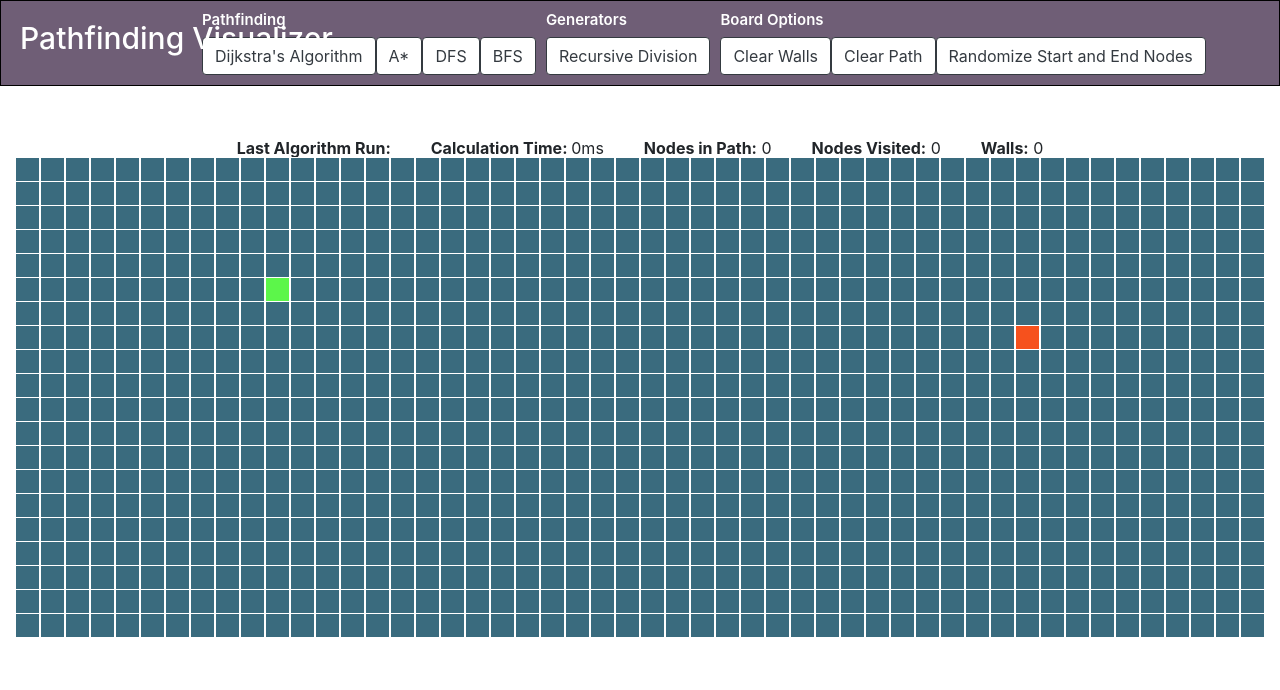
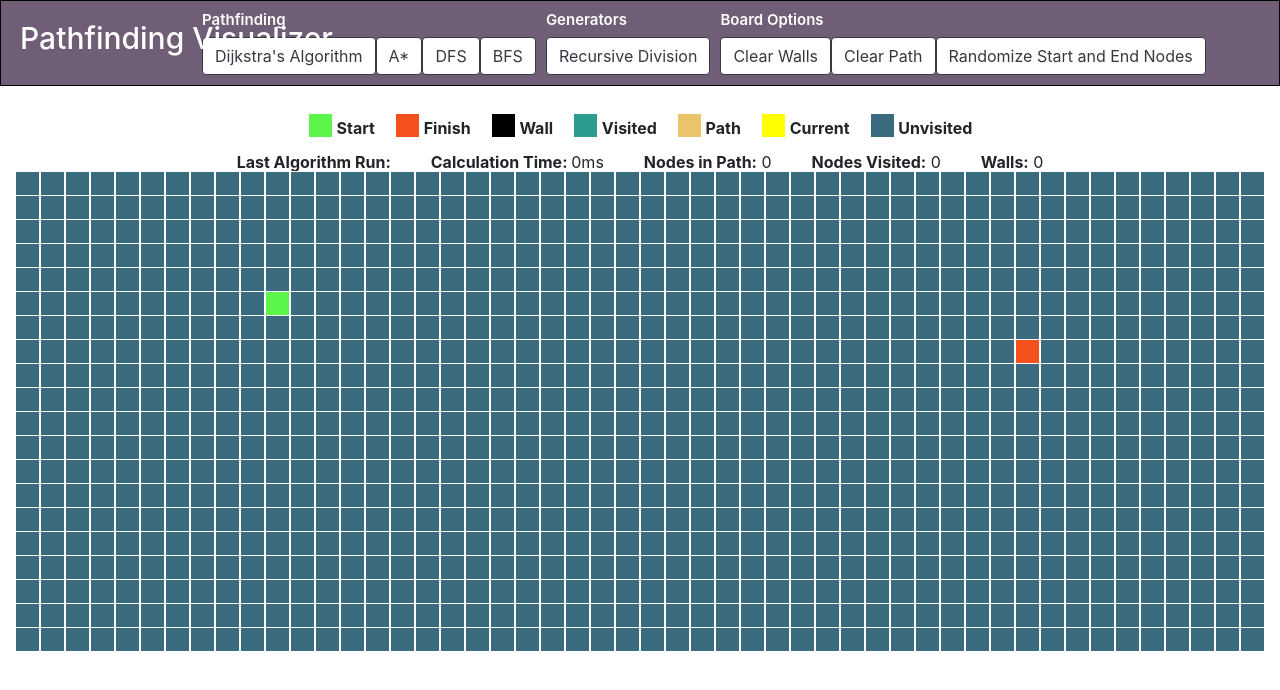
Before and after one commit to adamjamesadair/pathfinding-visualizer, a React (Create React App) app: page / in a window 1280 px wide. Shown: the top 690 px of the page. Built offline with nearby package versions, Linux system fonts and the light colour scheme.

Commit message:
Added legend

```diff
--- a/src/AlgoVisualizer/AlgoVisualizer.css
+++ b/src/AlgoVisualizer/AlgoVisualizer.css
@@ -1,5 +1,5 @@
 .grid-container {
-  margin-top: 50px;
+  margin-top: 20px;
 }
 
 .title {
--- a/src/AlgoVisualizer/AlgoVisualizer.jsx
+++ b/src/AlgoVisualizer/AlgoVisualizer.jsx
@@ -1,6 +1,7 @@
 import React, {Component} from 'react';
 import Node from './Node/Node';
 import Stats from './Stats/Stats';
+import Legend from './Legend/Legend';
 
 import {visualizeDijkstra} from '../Algorithms/Search/dijkstra';
 import {visualizeAStar} from '../Algorithms/Search/aStar';
@@ -169,6 +170,7 @@ export default class AlgoVisualizer extends Component {
                 </div>
 
                 <div className="grid-container">
+                    <Legend></Legend>
                     <Stats
                         runTimeSeconds={runTimeSeconds}
                         numNodesInPath={numNodesInPath}
--- /dev/null
+++ b/src/AlgoVisualizer/Legend/Legend.css
@@ -0,0 +1,10 @@
+.legend-component {
+  display: inline-block;
+  margin: auto;
+  padding: 10px;
+}
+
+.legend-item {
+  display: inline-block;
+  margin: 0 10px;
+}
--- /dev/null
+++ b/src/AlgoVisualizer/Legend/Legend.jsx
@@ -0,0 +1,26 @@
+import React, {Component} from 'react';
+import './Legend.css';
+import '../Node/Node.css';
+
+export default class Legend extends Component {
+    constructor(props) {
+        super(props);
+        this.state = {};
+    }
+
+    render() {
+        const {} = this.props;
+
+        return (
+            <div id='legend-component' className="legend-component">
+                        <p className="legend-item"><div className='node node-start'></div><b> Start</b></p>
+                        <p className="legend-item"><div className='node node-finish'></div><b> Finish</b></p>
+                        <p className="legend-item"><div className='node node-wall'></div><b> Wall</b></p>
+                        <p className="legend-item"><div className='node node-visited node-legend'></div><b> Visited</b></p>
+                        <p className="legend-item"><div className='node node-shortest-path node-legend'></div><b> Path</b></p>
+                        <p className="legend-item"><div className='node node-current node-legend'></div><b> Current</b></p>
+                        <p className="legend-item"><div className='node node-legend'></div><b> Unvisited</b></p>
+                    </div>
+        );
+    }
+}
--- a/src/AlgoVisualizer/Node/Node.css
+++ b/src/AlgoVisualizer/Node/Node.css
@@ -7,7 +7,7 @@
   border: 1px solid white;
 }
 
-.node:hover:not(.node-start):not(.node-finish):not(.node-wall) {
+.node:hover:not(.node-start):not(.node-finish):not(.node-wall):not(.node-legend) {
   background-color: lightblue;
 }
 
```
